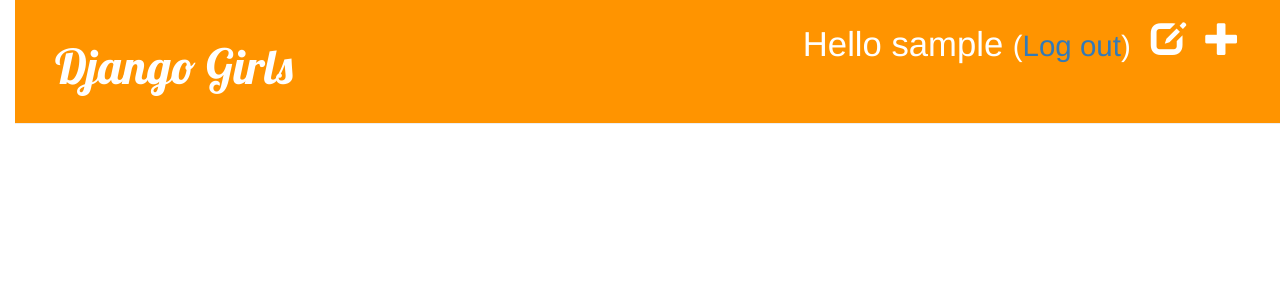
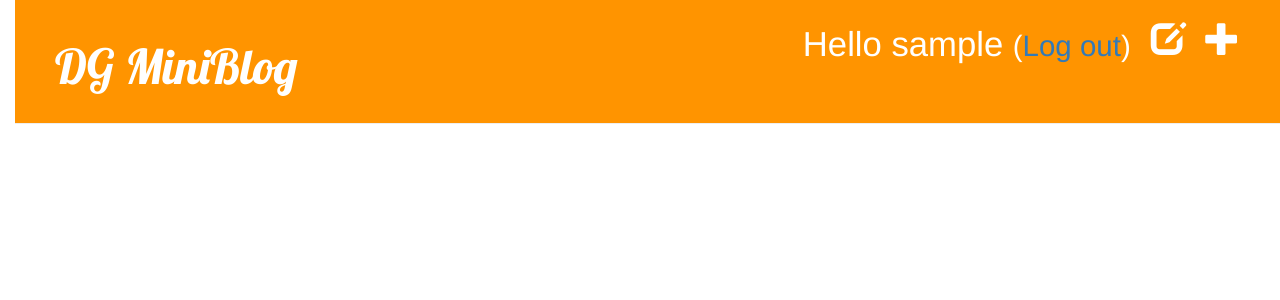
Before and after one commit to DarioGT/dgminiblog, a Django app: a page that uses blog/templates/blog/base.html in a window 1280 px wide. Shown: the top 300 px of the page. Run offline with Django 3.2, Linux system fonts and the light colour scheme; the visitor is signed in with stand-in values (Sample User, id 1); data that the repository does not hold is empty; some libraries are stand-ins or nearby versions.

Commit message:
DjangoMiniBlog

```diff
--- a/blog/templates/blog/base.html
+++ b/blog/templates/blog/base.html
@@ -25,7 +25,7 @@
             {% else %}
             <a href="{% url 'django.contrib.auth.views.login' %}" class="top-menu"><span class="glyphicon glyphicon-lock"></span></a>
             {% endif %}
-            <h1><a href="{% url 'blog.views.post_list' %}">Django Girls</a></h1>
+            <h1><a href="{% url 'blog.views.post_list' %}">DG MiniBlog</a></h1>
         </div>
 
        <div class="content">
```
